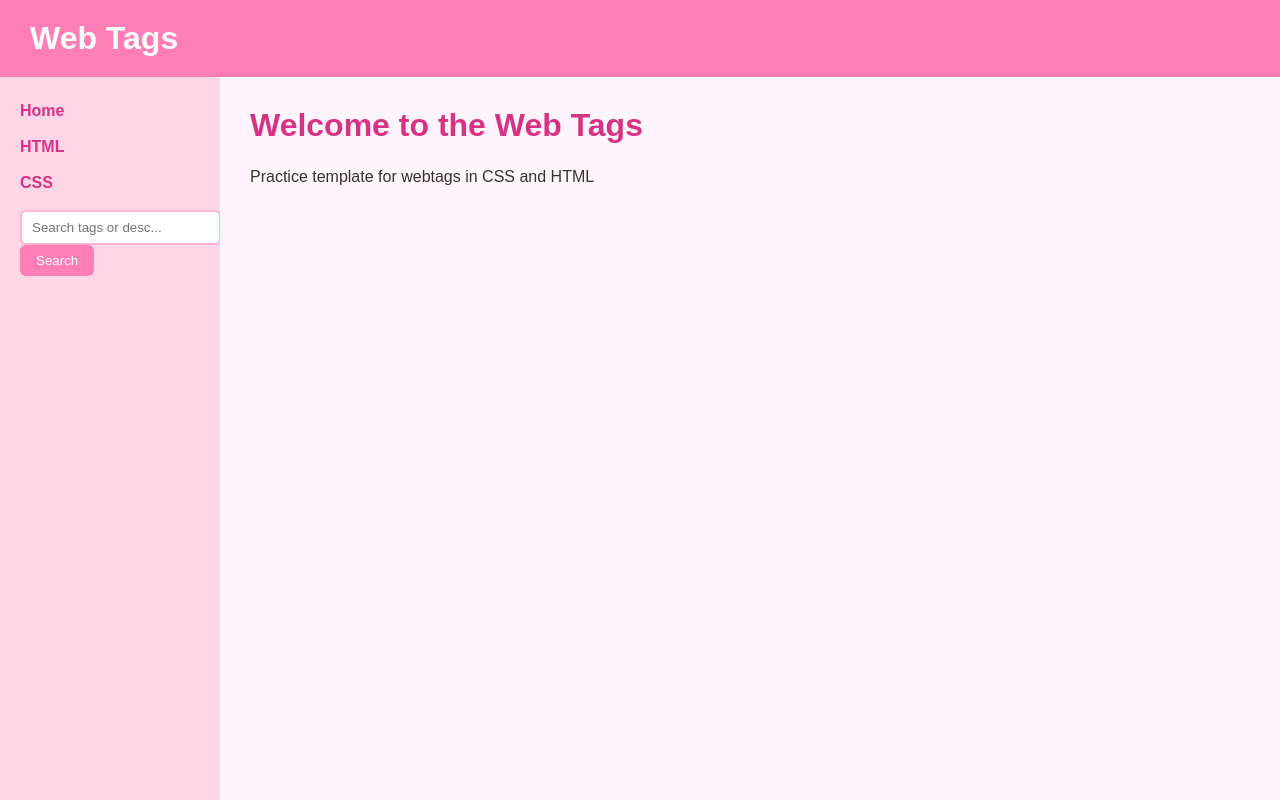
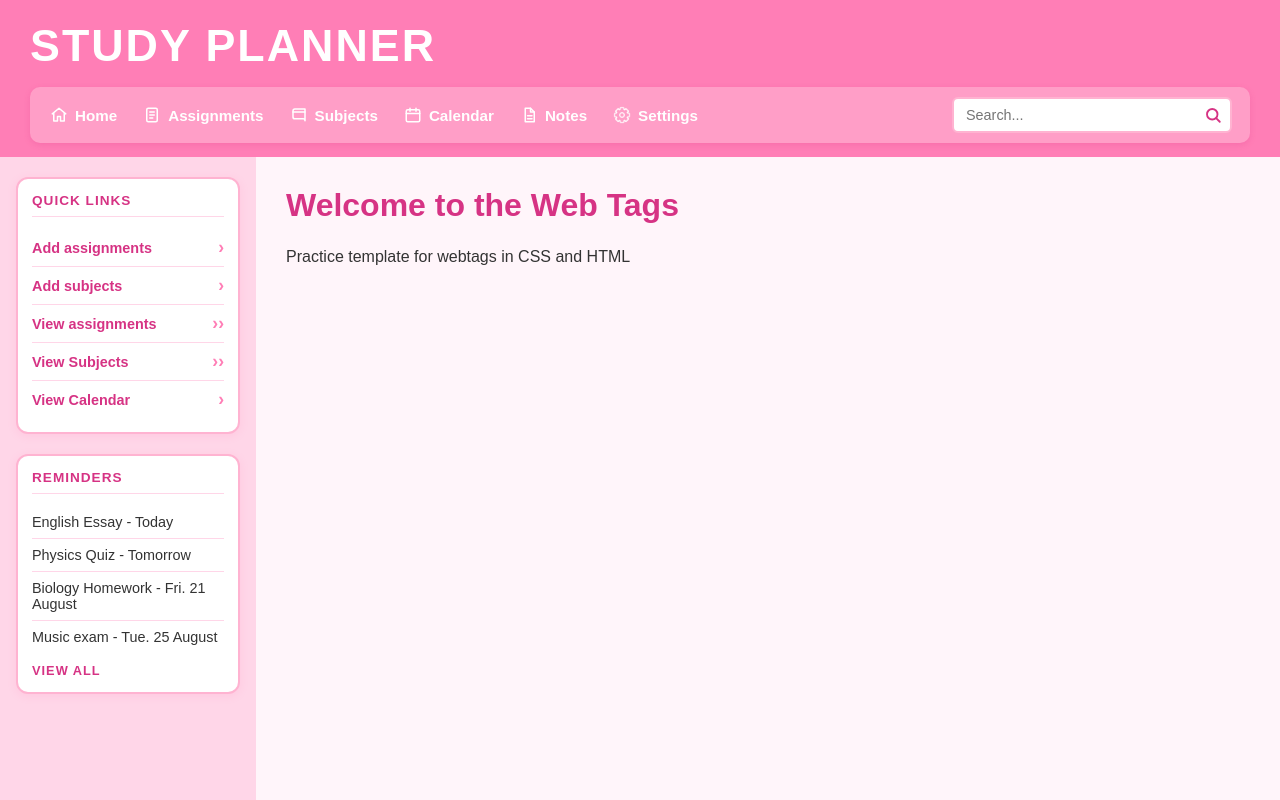
Before and after one commit to chrxssy2023/study_planner, a Flask app: page / in a window 1280 px wide. Run offline with Flask 3, Linux system fonts and the light colour scheme.

Commit message:
Finished the assignments and subjects part. Updated main top menu and sidebar menu

```diff
--- a/main.py
+++ b/main.py
@@ -48,6 +48,28 @@ def get_types():
 
     con.close()
     return records
+
+def get_subjects():
+    con = create_connection(DATABASE)
+    cur = con.cursor()
+    cur.execute("SELECT id, subject_name, teacher_name FROM subjects ORDER BY subject_name")
+    rows = cur.fetchall()
+    con.close()
+    return rows
+
+
+def get_assignments():
+    con = create_connection(DATABASE)
+    cur = con.cursor()
+    cur.execute("""
+        SELECT assignment_name, subject_name, due_date, priority, status
+        FROM assignments a
+        JOIN subjects s ON a.subject_id = s.id
+        ORDER BY a.due_date
+    """)
+    rows = cur.fetchall()
+    con.close()
+    return rows
 
 
 @app.route("/")
@@ -136,5 +158,17 @@ def render_search():
     )
 
 
+@app.route("/assignments")
+def assignments():
+    assignment_list = get_assignments()
+    return render_template("assignments.html", assignments=assignment_list)
+
+
+@app.route("/subjects")
+def subjects():
+    subject_list = get_subjects()
+    return render_template("subjects.html", subjects=subject_list)
+
+
 if __name__ == "__main__":
     app.run(host="0.0.0.0", port=81, debug=True)
--- a/static/css/style.css
+++ b/static/css/style.css
@@ -10,58 +10,227 @@ body {
 }
 
 body {
-    display: grid;
-    grid-template-columns: 220px 1fr;
-    grid-template-rows: auto 1fr;
+    display: flex;
+    flex-direction: column;
+    min-height: 100vh;
     font-family: Arial, Helvetica, sans-serif;
     background-color: #fff5fa;
     color: #333;
 }
 
-/* Header */
-
-header {
-    grid-column: 1 / -1;
+.top-header {
     background: #ff7eb6;
-    padding: 20px 30px;
+    padding: 20px 30px 0;
 }
 
-header h1 {
+.site-title {
+    font-size: 2.8rem;
+    font-weight: 900;
+    letter-spacing: 2px;
+    text-transform: uppercase;
     color: white;
-    font-size: 2rem;
+    margin-bottom: 0;
+    padding-bottom: 16px;
 }
 
-/* Navigation */
+.header-row {
+    margin: 0 -30px;
+    padding: 0 30px 14px;
+    background: #ff7eb6;
+}
 
-nav {
-    background: #ffd6e8;
-    padding: 25px 20px;
+.nav-bar {
+    display: flex;
+    align-items: center;
+    justify-content: space-between;
+    flex-wrap: wrap;
+    gap: 12px 20px;
+    width: 100%;
+    background: #ff9ec7;
+    border-radius: 10px;
+    padding: 10px 18px;
+    box-shadow: 0 2px 6px rgba(214, 51, 132, 0.2);
+}
+
+.main-nav {
+    flex: 1 1 auto;
+    min-width: 0;
+    display: flex;
+    align-items: center;
 }
 
 nav ul {
+    display: flex;
+    flex-wrap: wrap;
+    align-items: center;
+    list-style: none;
+    gap: 6px 22px;
+}
+
+nav a {
+    display: inline-flex;
+    align-items: center;
+    gap: 7px;
+    color: #fff;
+    text-decoration: none;
+    font-weight: bold;
+    font-size: 0.95rem;
+    padding: 4px 2px;
+}
+
+.nav-icon {
+    width: 18px;
+    height: 18px;
+    flex-shrink: 0;
+    display: block;
+}
+
+nav a:hover {
+    color: #fff5fa;
+    text-decoration: underline;
+}
+
+nav a:hover .nav-icon {
+    opacity: 0.85;
+}
+
+.search-form {
+    flex: 0 1 clamp(140px, 22vw, 280px);
+    min-width: 120px;
+    margin: 0;
+    display: flex;
+    align-items: center;
+    align-self: center;
+}
+
+.search-box {
+    position: relative;
+    display: flex;
+    align-items: center;
+    width: 100%;
+}
+
+.search-box input[type="text"] {
+    width: 100%;
+    padding: 8px 36px 8px 12px;
+    border: 2px solid #ffb3d1;
+    border-radius: 6px;
+    font-size: 0.9rem;
+    background: #fff;
+}
+
+.search-box input[type="text"]:focus {
+    outline: none;
+    border-color: #ff7eb6;
+}
+
+.search-icon {
+    position: absolute;
+    right: 10px;
+    width: 18px;
+    height: 18px;
+    pointer-events: none;
+    background-image: url("/static/images/search.svg");
+    background-size: contain;
+    background-repeat: no-repeat;
+    background-position: center;
+}
+
+.body-container {
+    display: grid;
+    grid-template-columns: 1fr 4fr;
+    flex: 1;
+    min-height: 0;
+}
+
+.sidebar {
+    padding: 20px 16px;
+    background: #ffd6e8;
+    display: flex;
+    flex-direction: column;
+    gap: 20px;
+}
+
+.sidebar-box {
+    border: 2px solid #ffb3d1;
+    border-radius: 12px;
+    padding: 14px;
+    background: #fff;
+    box-shadow: 0 2px 8px rgba(255, 126, 182, 0.15);
+}
+
+.sidebar-box h2 {
+    font-size: 0.85rem;
+    font-weight: 900;
+    letter-spacing: 1px;
+    text-transform: uppercase;
+    color: #d63384;
+    margin-bottom: 12px;
+    padding-bottom: 8px;
+    border-bottom: 1px solid #ffd6e8;
+}
+
+.quick-links,
+.reminders {
     list-style: none;
 }
 
-nav li {
-    margin-bottom: 18px;
+.quick-links li,
+.reminders li {
+    padding: 8px 0;
+    border-bottom: 1px solid #ffd6e8;
+    font-size: 0.9rem;
 }
 
-nav a {
+.quick-links li:last-child,
+.reminders li:last-child {
+    border-bottom: none;
+}
+
+.quick-links li {
+    display: flex;
+    justify-content: space-between;
+    align-items: center;
     color: #d63384;
-    text-decoration: none;
     font-weight: bold;
 }
 
-nav a:hover {
-    color: #ff4d94;
-    text-decoration: underline;
+.quick-links a {
+    color: #d63384;
+    text-decoration: none;
+    display: flex;
+    justify-content: space-between;
+    align-items: center;
+    width: 100%;
+    font-weight: bold;
 }
 
-/* Main */
+.quick-links li::after,
+.quick-links a::after {
+    content: "›";
+    font-size: 1.1rem;
+    color: #ff7eb6;
+}
+
+.quick-links a:hover {
+    color: #ff4d94;
+}
+
+.view-all {
+    display: block;
+    margin-top: 10px;
+    font-size: 0.8rem;
+    font-weight: bold;
+    letter-spacing: 1px;
+    text-transform: uppercase;
+    color: #d63384;
+}
+
 
 main {
     padding: 30px;
     background: #fff5fa;
+    overflow-y: auto;
 }
 
 main h2 {
@@ -70,12 +239,16 @@ main h2 {
     font-size: 2rem;
 }
 
+.page-title {
+    text-decoration: underline;
+    text-transform: uppercase;
+    font-size: 1rem;
+}
+
 main p {
     margin-bottom: 15px;
     line-height: 1.6;
 }
-
-/* Table */
 
 table {
     width: 100%;
@@ -115,9 +288,7 @@ tr:hover {
     background: #ffe4ef;
 }
 
-/* Search Form */
-
-form {
+form:not(.search-form) {
     margin-bottom: 20px;
 }
 
--- a/templates/base.html
+++ b/templates/base.html
@@ -2,35 +2,91 @@
 <html lang="en">
 <head>
     <meta charset="UTF-8">
-    <title>HTML and CSS Tags</title>
+    <title>Study Planner</title>
     <link type="text/css" rel="stylesheet" href="/static/css/style.css">
 </head>
 <body>
-    <header>
-        <h1>Web Tags</h1>
-    </header>
-    <nav>
+    <header class="top-header">
+        <h1 class="site-title">Study Planner</h1>
+        <div class="header-row">
+            <div class="nav-bar">
+                <nav class="main-nav">
                     <ul>
                     <li>
-                <a href="/">Home</a>
+                        <a href="/">
+                            <img src="/static/images/home.svg" alt="Home" class="nav-icon">
+                            Home
+                        </a>
                     </li>
                     <li>
-                <a href="/tags/html">HTML</a>
+                        <a href="/assignments">
+                            <img src="/static/images/assignments.svg" alt="Asignments" class="nav-icon">
+                            Assignments
+                        </a>
                     </li>
                     <li>
-                <a href="/tags/css">CSS</a>
+                        <a href="/subjects">
+                            <img src="/static/images/subjects.svg" alt="Subjects" class="nav-icon">
+                            Subjects
+                        </a>
+                    </li>
+                    <li>
+                        <a href="/calendar">
+                            <img src="/static/images/calendar.svg" alt="Calendar" class="nav-icon">
+                            Calendar
+                        </a>
+                    </li>
+                    <li>
+                        <a href="#">
+                            <img src="/static/images/notes.svg" alt="Notes" class="nav-icon">
+                            Notes
+                        </a>
+                    </li>
+                    <li>
+                        <a href="#">
+                            <img src="/static/images/settings.png" alt="Settings" class="nav-icon">
+                            Settings
+                        </a>
                     </li>
                     </ul>
+                </nav>
+                <form class="search-form" method="POST" action="/search">
+                    <div class="search-box">
+                        <input type="text" name="search" id="search" placeholder="Search...">
+                        <span class="search-icon" aria-hidden="true"></span>
+                    </div>
+                </form>
+            </div>
+        </div>
+    </header>
 
-        <!-- Search Form -->
-        <form method="POST" action="/search">
-            <input type="text" name="search" id="search" placeholder="Search tags or desc...">
-            <input type="submit" value="Search">
-        </form>
-    </nav>
+    <div class="body-container">
+        <aside class="sidebar">
+            <section class="sidebar-box">
+                <h2>Quick Links</h2>
+                <ul class="quick-links">
+                    <li>Add assignments</li>
+                    <li>Add subjects</li>
+                    <li><a href="/assignments">View assignments</a></li>
+                    <li><a href="/subjects">View Subjects</a></li>
+                    <li>View Calendar</li>
+                </ul>
+            </section>
+            <section class="sidebar-box">
+                <h2>Reminders</h2>
+                <ul class="reminders">
+                    <li>English Essay - Today</li>
+                    <li>Physics Quiz - Tomorrow</li>
+                    <li>Biology Homework - Fri. 21 August</li>
+                    <li>Music exam - Tue. 25 August</li>
+                </ul>
+                <span class="view-all">View All</span>
+            </section>
+        </aside>
 
         <main>
             {% block main %}{% endblock %}
         </main>
+    </div>
 </body>
 </html>
```
Also changed, not shown: templates/assignments.html (added, +30 -0 lines), templates/subjects.html (added, +26 -0 lines), static/images/assignments.svg (added), static/images/calendar.svg (added), static/images/home.svg (added), static/images/notes.svg (added), static/images/search.svg (added), static/images/settings.png (added), static/images/subjects.svg (added), study_planner.db. Lines whose indentation alone changed are shown as unchanged.
